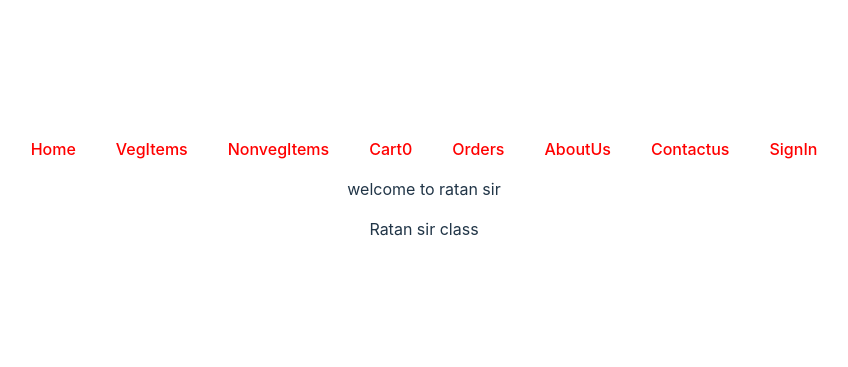
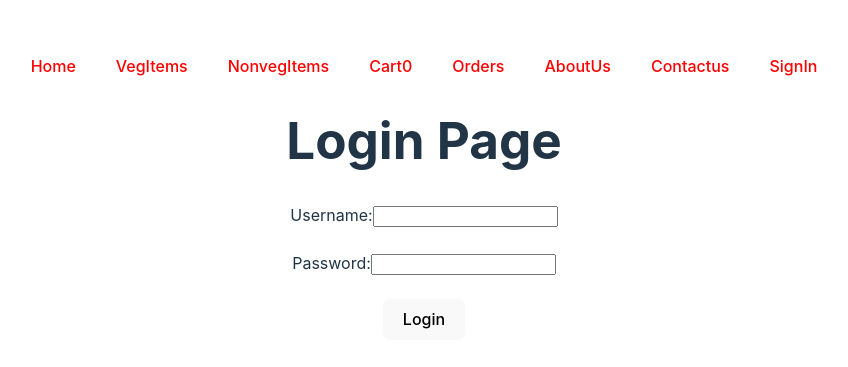
Before and after one commit to Bhavya-sri89/React-first-project, a React (Vite) app: page /login in a window 1280 px wide. Before the commit this address led to /home. Shown: the part 203-570 px from the top of the page, without its empty margins (216-1064 px from the left). Built offline with nearby package versions, Linux system fonts and the light colour scheme.

Commit message:
update changes

```diff
--- a/src/App.jsx
+++ b/src/App.jsx
@@ -76,6 +76,7 @@ import { useDispatch, useSelector } from "react-redux";
 import NotFound from "./NotFound";
 import { logout } from "./Store"; // Ensure you import the logout action from your store
 import AboutUs from "./AboutUs";
+import Login from "./Login";
 
 function App() {
   const CartItems = useSelector((state) => state.Cart);
@@ -132,6 +133,7 @@ function App() {
           <Route path="/orders" element={<Orders />} />
           <Route path="/aboutus" element={<AboutUs />} />
           <Route path="/contactus" element={<Contactus />} />
+          <Route path="/login" element={<Login/>} />
           <Route path="*" element={<NotFound />} />
         </Routes>
       </BrowserRouter>
--- a/src/Login.jsx
+++ b/src/Login.jsx
@@ -26,10 +26,11 @@ function Login()
         <input type="text" ref={username} />
         <br/>
         <br/>
-        <button type="password" ref={password} />
+        <label>Password:</label>
+        <input type="Password" ref={password} />
         <br/>
         <br/>
-        <button type="submit" onClick={loginCheck()}>
+        <button type="submit" onClick={loginCheck}>
             Login
         </button>
         </>
```
